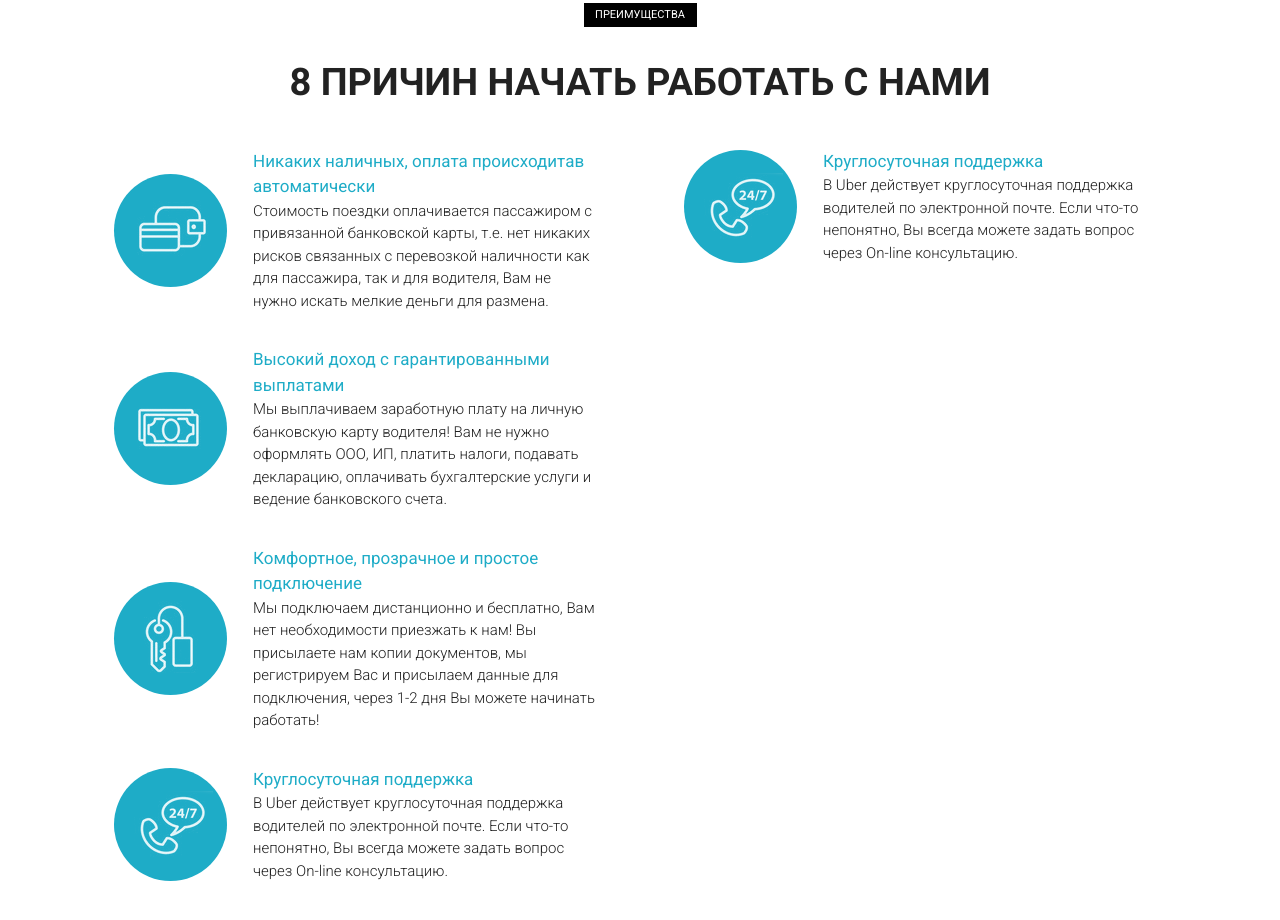
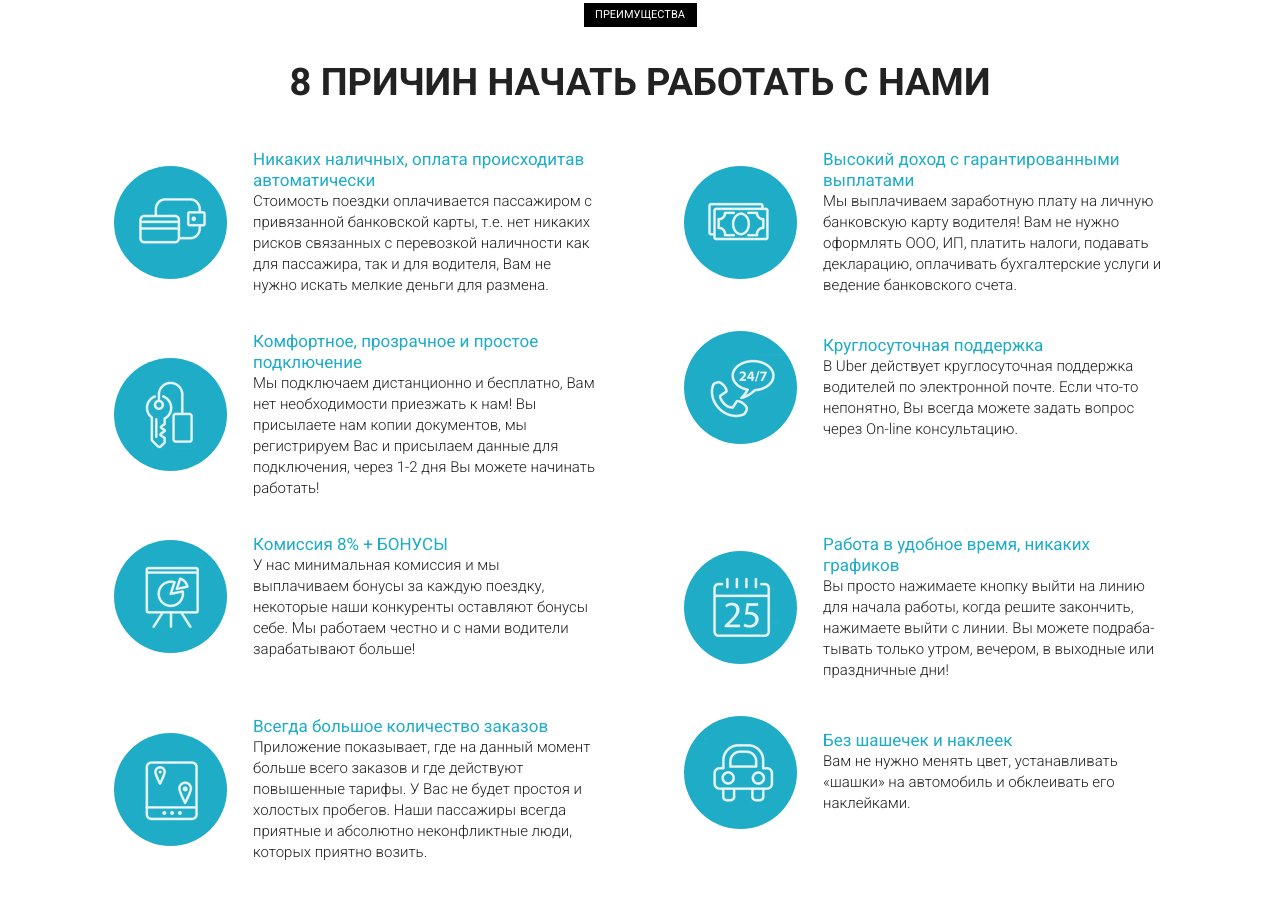
Before and after one commit to Sergey-Navitskiy/Uber_project, a plain HTML site: page index.html in a window 1280 px wide. Shown: the part 947-1867 px from the top of the page. Drawn offline with Linux system fonts and the light colour scheme.

Commit message:
sec_section update(2)

```diff
--- a/css/style.css
+++ b/css/style.css
@@ -200,6 +200,7 @@ nav {
   font-style: normal;
   font-weight: 400;
   text-align: left;
+  line-height: 21px;
 }
 
 .reasons .reasons_block .reasons_descr_text {
@@ -208,4 +209,5 @@ nav {
   font-style: normal;
   font-weight: 300;
   text-align: left;
+  line-height: 21px;
 }
--- a/index.html
+++ b/index.html
@@ -73,14 +73,19 @@
         <div class="row">
           <div class="col-md-10 offset-md-1">
             <h1 class="promo_header">КОМПАНИЯ UBER PARTNERS!</h1>
-                  <h2 class="promo_subheader">ПРИГЛАШАЕМ ВОДИТЕЛЕЙ! НА СВОЕМ АВТО!</h2>
+            <h2 class="promo_subheader">
+              ПРИГЛАШАЕМ ВОДИТЕЛЕЙ! НА СВОЕМ АВТО!
+            </h2>
             <div class="promo_descr">
-                      Компания UBER  динамически развивающаяся. Компания на рынке занимает лидирующее место среди
-                      таксомоторных компаний, Компания абсолютно прозрачная вы можете контролировать все процессы у себя в личном кабинете. Бонуcная система.Помимо выполненной работы по заказам, компания начисляет бонусы за
-                      пиковое время.
-                      <br><br>
-                      Мы одни из партнеров и зарекомендовали себя как одна из лучших команд в городе Москве.  Водители у нас
-                      зарабатывают от 80000- 120000 в месяц.
+              Компания UBER динамически развивающаяся. Компания на рынке
+              занимает лидирующее место среди таксомоторных компаний, Компания
+              абсолютно прозрачная вы можете контролировать все процессы у себя
+              в личном кабинете. Бонуcная система.Помимо выполненной работы по
+              заказам, компания начисляет бонусы за пиковое время.
+              <br /><br />
+              Мы одни из партнеров и зарекомендовали себя как одна из лучших
+              команд в городе Москве. Водители у нас зарабатывают от 80000-
+              120000 в месяц.
             </div>
             <button class="promo_btn">ОТПРАВИТЬ ЗАЯВКУ!</button>
           </div>
@@ -95,72 +100,147 @@
 
         <div class="row">
           <div class="col-md-6">
-
             <div class="reasons_block">
               <div class="reasons_round">
-              <img src="icons/Card_Rectangle.png" alt="card">
+                <img src="icons/Card_Rectangle.png" alt="card" />
               </div>
               <div class="reasons_descr">
-              <div class="reasons_descr_title">Никаких наличных, оплата происходитав автоматически</div>
-              <div class="reasons_descr_text">Стоимость поездки оплачивается пассажиром с привязанной банковской карты, т.е. нет никаких рисков связанных с перевозкой наличности как для пассажира, так и для водителя, Вам не нужно искать мелкие деньги для размена.</div>
+                <div class="reasons_descr_title">
+                  Никаких наличных, оплата происходитав автоматически
                 </div>
-          </div>
-
-          <div class="reasons_block">
-            <div class="reasons_round">
-              <img src="icons/Money_Rectangle.png" alt="card">
-            </div>
-            <div class="reasons_descr">
-              <div class="reasons_descr_title">Высокий доход с гарантированными выплатами</div>
-              <div class="reasons_descr_text">Мы выплачиваем заработную плату на личную банковскую карту водителя! Вам не нужно оформлять ООО, ИП, платить налоги, подавать декларацию, оплачивать бухгалтерские услуги и ведение банковского счета.
-              </div>
-            </div>
-          </div>
-
-          <div class="reasons_block">
-            <div class="reasons_round">
-              <img src="icons/Key_Rectangle.png" alt="card">
-            </div>
-            <div class="reasons_descr">
-              <div class="reasons_descr_title">Комфортное, прозрачное и простое подключение</div>
-              <div class="reasons_descr_text">Мы подключаем дистанционно и бесплатно, Вам нет необходимости приезжать к нам! Вы присылаете нам копии документов, мы регистрируем Вас и присылаем данные для подключения, через 1-2 дня Вы можете начинать работать!
-              </div>
-            </div>
-          </div>
-
-          <div class="reasons_block">
-            <div class="reasons_round">
-              <img src="icons/Phone_Rectangle.png" alt="card">
-            </div>
-            <div class="reasons_descr">
-              <div class="reasons_descr_title">Круглосуточная поддержка</div>
-              <div class="reasons_descr_text">В Uber действует круглосуточная поддержка водителей по электронной почте. Если что-то непонятно, Вы всегда можете задать вопрос через On-line консультацию.
+                <div class="reasons_descr_text">
+                  Стоимость поездки оплачивается пассажиром с привязанной
+                  банковской карты, т.е. нет никаких рисков связанных с
+                  перевозкой наличности как для пассажира, так и для водителя,
+                  Вам не нужно искать мелкие деньги для размена.
                 </div>
               </div>
             </div>
           </div>
 
-        <div class="col-md-6 ">
+          <div class="col-md-6">
             <div class="reasons_block">
               <div class="reasons_round">
-              <img src="icons/Phone_Rectangle.png" alt="card">
+                <img src="icons/Money_Rectangle.png" alt="card" />
               </div>
               <div class="reasons_descr">
-              <div class="reasons_descr_title">Круглосуточная поддержка</div>
-              <div class="reasons_descr_text">В Uber действует круглосуточная поддержка водителей по электронной почте. Если что-то непонятно, Вы всегда можете задать вопрос через On-line консультацию.
+                <div class="reasons_descr_title">
+                  Высокий доход с гарантированными выплатами
+                </div>
+                <div class="reasons_descr_text">
+                  Мы выплачиваем заработную плату на личную банковскую карту
+                  водителя! Вам не нужно оформлять ООО, ИП, платить налоги,
+                  подавать декларацию, оплачивать бухгалтерские услуги и ведение
+                  банковского счета.
+                </div>
               </div>
             </div>
           </div>
 
-
+          <div class="col-md-6">
+            <div class="reasons_block">
+              <div class="reasons_round">
+                <img src="icons/Key_Rectangle.png" alt="card" />
+              </div>
+              <div class="reasons_descr">
+                <div class="reasons_descr_title">
+                  Комфортное, прозрачное и простое подключение
+                </div>
+                <div class="reasons_descr_text">
+                  Мы подключаем дистанционно и бесплатно, Вам нет необходимости
+                  приезжать к нам! Вы присылаете нам копии документов, мы
+                  регистрируем Вас и присылаем данные для подключения, через 1-2
+                  дня Вы можете начинать работать!
+                </div>
               </div>
             </div>
           </div>
 
+          <div class="col-md-6">
+            <div class="reasons_block">
+              <div class="reasons_round">
+                <img src="icons/Phone_Rectangle.png" alt="card" />
+              </div>
+              <div class="reasons_descr">
+                <div class="reasons_descr_title">Круглосуточная поддержка</div>
+                <div class="reasons_descr_text">
+                  В Uber действует круглосуточная поддержка водителей по
+                  электронной почте. Если что-то непонятно, Вы всегда можете
+                  задать вопрос через On-line консультацию.
+                </div>
+              </div>
+            </div>
+          </div>
+
+          <div class="col-md-6">
+            <div class="reasons_block">
+              <div class="reasons_round">
+                <img src="icons/Board_Rectangle.png" alt="card" />
+              </div>
+              <div class="reasons_descr">
+                <div class="reasons_descr_title">Комиссия 8% + БОНУСЫ</div>
+                <div class="reasons_descr_text">
+                  У нас минимальная комиссия и мы выплачиваем бонусы за каждую
+                  поездку, некоторые наши конкуренты оставляют бонусы себе. Мы
+                  работаем честно и с нами водители зарабатывают больше!
+                </div>
+              </div>
+            </div>
+          </div>
+
+          <div class="col-md-6">
+            <div class="reasons_block">
+              <div class="reasons_round">
+                <img src="icons/Date_Rectangle.png" alt="card" />
+              </div>
+              <div class="reasons_descr">
+                <div class="reasons_descr_title">
+                  Работа в удобное время, никаких графиков
+                </div>
+                <div class="reasons_descr_text">
+                  Вы просто нажимаете кнопку выйти на линию для начала работы,
+                  когда решите закончить, нажимаете выйти с линии. Вы можете
+                  подраба- тывать только утром, вечером, в выходные или
+                  праздничные дни!
+                </div>
+              </div>
+            </div>
+          </div>
+          <div class="col-md-6">
+            <div class="reasons_block">
+            <div class="reasons_round">
+              <img src="icons/Map_Rectangle.png" alt="card" />
+            </div>
+            <div class="reasons_descr">
+              <div class="reasons_descr_title">
+                Всегда большое количество заказов
+              </div>
+              <div class="reasons_descr_text">
+                Приложение показывает, где на данный момент больше всего заказов
+                и где действуют повышенные тарифы. У Вас не будет простоя и
+                холостых пробегов. Наши пассажиры всегда приятные и абсолютно
+                неконфликтные люди, которых приятно возить.
+              </div>
+            </div>
+          </div></div>
 
 
+          <div class="col-md-6">
+            <div class="reasons_block">
+              <div class="reasons_round">
+                <img src="icons/Car_Rectangle.png" alt="card" />
+              </div>
+              <div class="reasons_descr">
+                <div class="reasons_descr_title">Без шашечек и наклеек</div>
+                <div class="reasons_descr_text">
+                  Вам не нужно менять цвет, устанавливать «шашки» на автомобиль
+                  и обклеивать его наклейками.
+                </div>
+              </div>
+            </div>
+          </div>
+        </div>
+      </div>
     </section>
-
-
   </body>
 </html>
```
Lines whose indentation alone changed are shown as unchanged.
